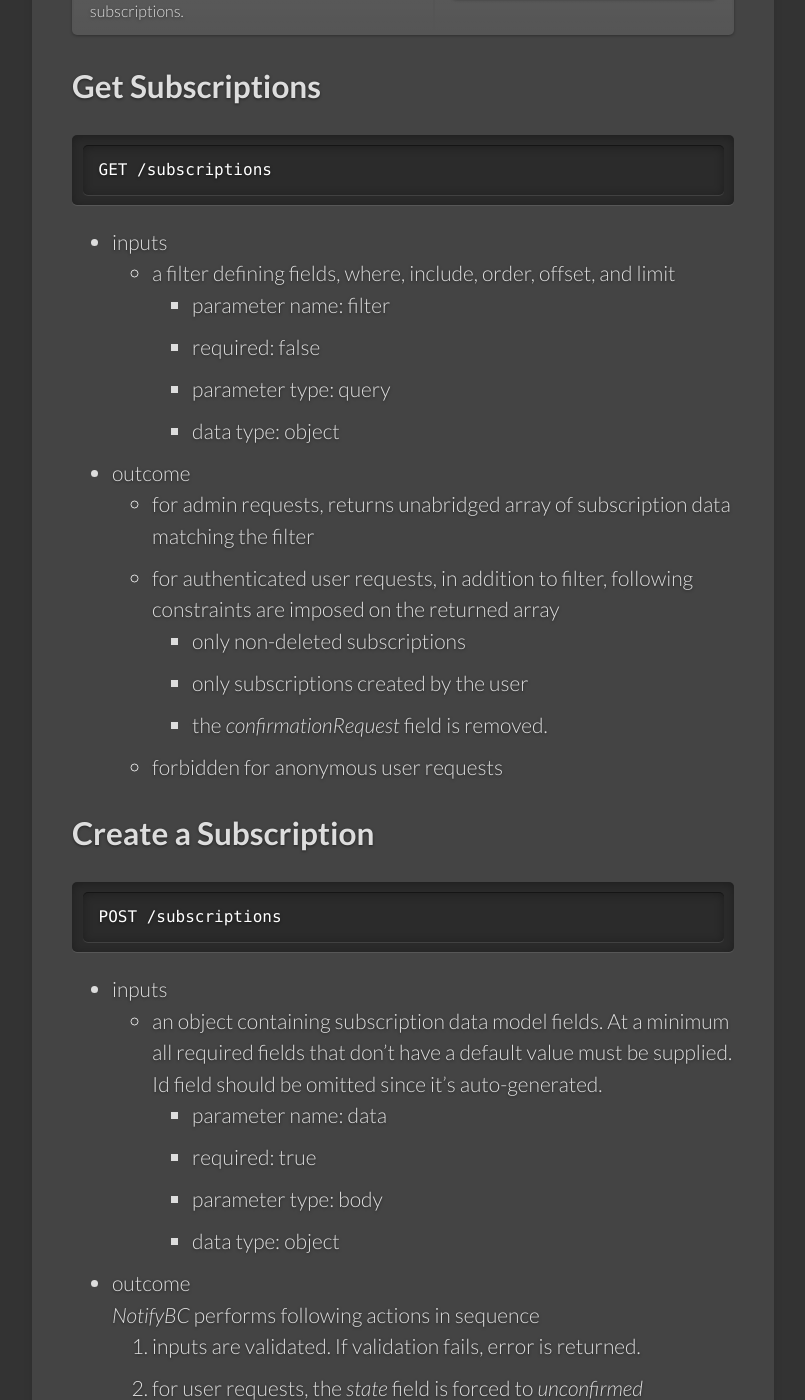
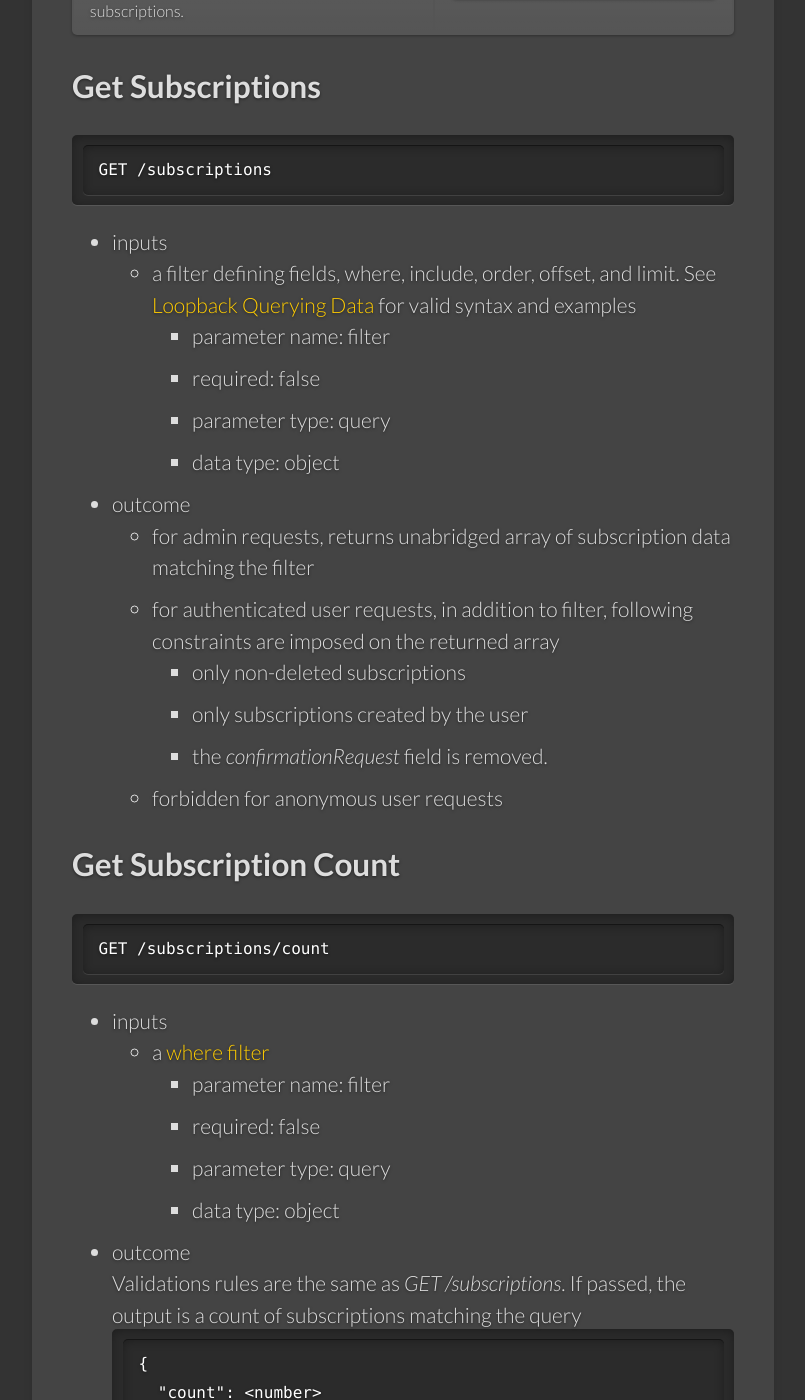
Before and after one commit to bcgov/MyGovBC-notification-server, a Jekyll site: the page built from docs/_docs/api-subscription.md, in a window 1280 px wide and 1400 px high, scrolled down 5597 px. Shown: the whole window, without its empty margins (139-944 px from the left). Built offline with Jekyll 4.4.1, drawn with Linux system fonts in a browser that asks for light colours.

Commit message:
allow count subscribers by search, fixes #30

````diff
--- a/docs/_docs/api-subscription.md
+++ b/docs/_docs/api-subscription.md
@@ -236,11 +236,12 @@
 </table>
 
 ## Get Subscriptions
+
 ```
 GET /subscriptions
 ```
 * inputs
-  * a filter defining fields, where, include, order, offset, and limit
+  * a filter defining fields, where, include, order, offset, and limit. See [Loopback Querying Data](https://loopback.io/doc/en/lb3/Querying-data.html) for valid syntax and examples
     * parameter name: filter
     * required: false
     * parameter type: query
@@ -252,6 +253,27 @@
     * only subscriptions created by the user
     * the *confirmationRequest* field is removed.
   * forbidden for anonymous user requests
+
+## Get Subscription Count
+
+```
+GET /subscriptions/count
+```
+* inputs
+  * a [where filter](https://loopback.io/doc/en/lb3/Where-filter.html)
+    * parameter name: filter
+    * required: false
+    * parameter type: query
+    * data type: object
+* outcome
+
+  Validations rules are the same as *GET /subscriptions*. If passed, the output is a count of subscriptions matching the query
+
+  ```json
+  {
+    "count": <number>
+  }
+  ```
 
 ## Create a Subscription
 ```
````
Also changed, not shown: common/models/subscription.js (+7 -3 lines), spec/app/subscription.spec.js (+9 -0 lines).
